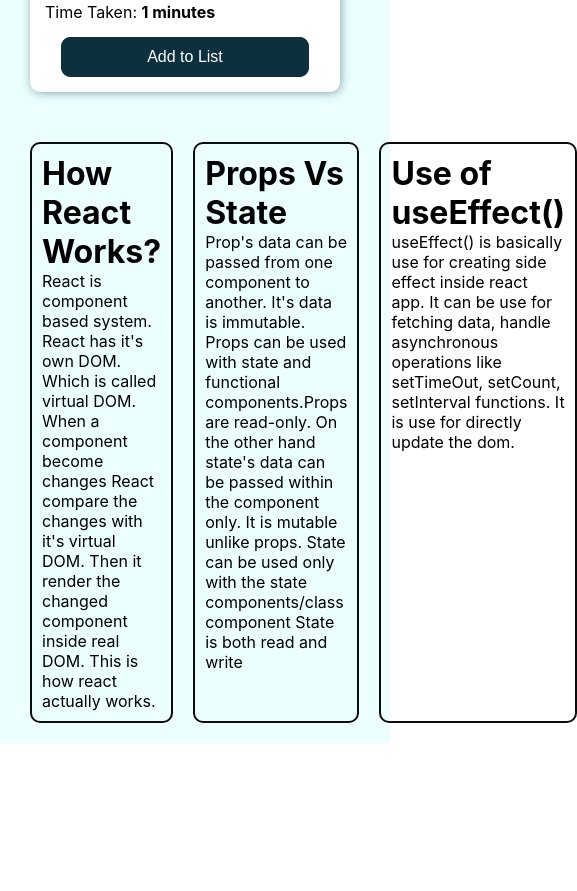
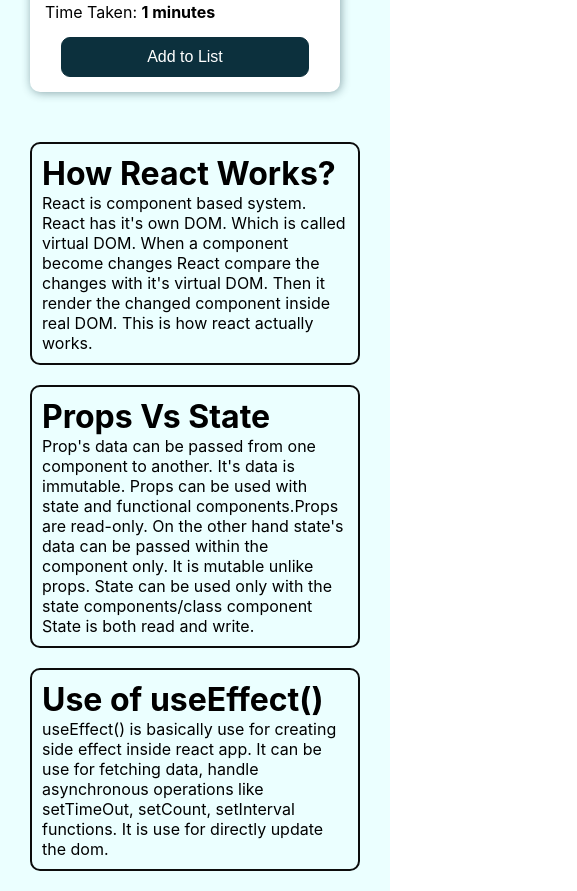
Before and after one commit to RahatRezwan/be-energetic, a React (Create React App) app: page / in a window 390 px wide. Shown: the part 5560-6451 px from the top of the page, 577 px wide, since content can reach past the window. Before the commit the page ends 6303 px from the top, so only its background shows below. Built offline with nearby package versions, Linux system fonts and the light colour scheme.

Commit message:
question answer added

```diff
--- a/public/questions.json
+++ b/public/questions.json
@@ -7,7 +7,7 @@
     {
         "id": 2,
         "question": "Props Vs State",
-        "answer": "Prop's data can be passed from one component to another. It's data is immutable. Props can be used with state and functional components.Props are read-only. On the other hand state's data can be passed within the component only. It is mutable unlike props. State can be used only with the state components/class component State is both read and write"
+        "answer": "Prop's data can be passed from one component to another. It's data is immutable. Props can be used with state and functional components.Props are read-only. On the other hand state's data can be passed within the component only. It is mutable unlike props. State can be used only with the state components/class component State is both read and write."
     },
     {
         "id": 3,
--- a/src/components/Main/Main.css
+++ b/src/components/Main/Main.css
@@ -49,6 +49,9 @@
     .exercise-div {
         grid-template-columns: repeat(1, 1fr);
     }
+    .que-container {
+        grid-template-columns: repeat(2, 1fr);
+    }
 }
 @media screen and (max-width: 768px) {
     .main-container {
@@ -58,6 +61,9 @@
         margin: 30px;
     }
     .exercise-div {
+        grid-template-columns: repeat(1, 1fr);
+    }
+    .que-container {
         grid-template-columns: repeat(1, 1fr);
     }
 }
```
